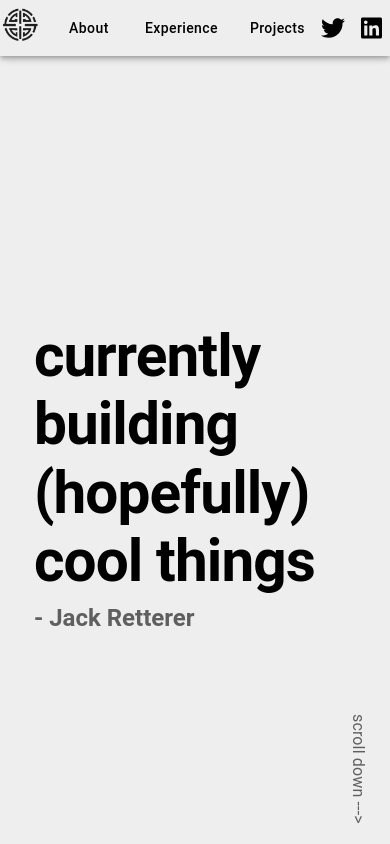
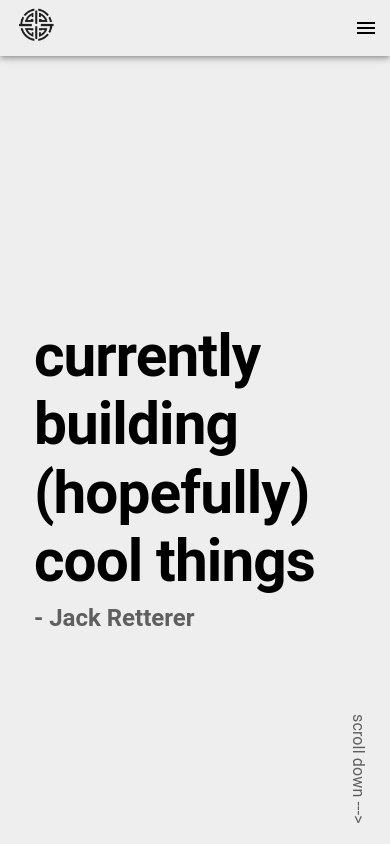
Before and after one commit to jackretterer/jackretterer, a React (Create React App) app: page / in a window 390 px wide. Shown: the top 844 px of the page. Built offline with nearby package versions, Linux system fonts and the light colour scheme.

Commit message:
Added hamburger menu

```diff
--- a/src/components/NavBar.js
+++ b/src/components/NavBar.js
@@ -1,5 +1,6 @@
-import React from 'react';
-import { AppBar, Toolbar, Typography, Button, IconButton } from '@mui/material';
+import React, { useState, useEffect } from 'react';
+import { AppBar, Toolbar, Typography, Button, IconButton, List, ListItemText, ListItem, Drawer } from '@mui/material';
+import MenuIcon from '@mui/icons-material/Menu';
 import { styled } from '@mui/material/styles';
 import { Link } from 'react-router-dom';
 import { FontAwesomeIcon } from '@fortawesome/react-fontawesome';
@@ -18,16 +19,63 @@ const StyledIconButton = styled(IconButton)({
 });
 
 const NavBar = () => {
+  const [mobileOpen, setMobileOpen] = useState(false);
+  const [isMobile, setIsMobile] = useState(window.innerWidth < 768);
+
+  useEffect(() => {
+    const handleResize = () => {
+      setIsMobile(window.innerWidth < 768);
+    };
+
+    window.addEventListener('resize', handleResize);
+    return () => {
+      window.removeEventListener('resize', handleResize);
+    };
+  }, []);
+
+  const handleDrawerToggle = () => {
+    setMobileOpen(!mobileOpen);
+  };
+
+  const drawer = (
+    <>
+      <List>
+        {['About', 'Experience', 'Projects'].map((text) => (
+          <ListItem button key={text} sx={{textTransform: 'none'}} component="a" href={`#${text.toLowerCase()}`}>
+            <ListItemText primary={text} />
+          </ListItem>
+        ))}
+      </List>
+      <StyledIconButton href="https://twitter.com/jaretterer" target="_blank">
+        <FontAwesomeIcon icon={faTwitter} />
+      </StyledIconButton>
+      <StyledIconButton href="https://linkedin.com/jackretterer" target="_blank">
+        <FontAwesomeIcon icon={faLinkedin} />
+      </StyledIconButton>
+    </>
+  );
+
   return (
     <AppBar position="sticky" sx={{ backgroundColor: '#EEEEEE', elevation: 0, borderBottom: 'none' }}>
-      <Toolbar sx={{ padding: '0px', margin: '0px' }}>
+      <Toolbar sx={{ padding: '0 16px', margin: '0px' }}>
         <StyledTypography variant="h6" component={Link} to="/" sx={{ textDecoration: 'none' }}>
           <img src={logo} alt="Logo" style={{ height: '40px' }} />
         </StyledTypography>
-        <div>
-          <Button color="inherit" href="#about" sx={{ color: 'black', marginRight: 2, textDecoration: 'none', textTransform: 'none', '&:hover': { backgroundColor: 'transparent', opacity: 1 }}}>About</Button>
-          <Button color="inherit" href="#experience" sx={{ color: 'black', marginRight: 2, textDecoration: 'none', textTransform: 'none', '&:hover': { backgroundColor: 'transparent', opacity: 1 }}}>Experience</Button>
-          <Button color="inherit" href="#projects" sx={{ color: 'black', textDecoration: 'none', textTransform: 'none', '&:hover': { backgroundColor: 'transparent', opacity: 1 }}}>Projects</Button>
+        { isMobile ?
+        <IconButton
+          aria-label="open drawer"
+          edge="end"
+          onClick={handleDrawerToggle}
+          sx={{ color: 'black' }}
+        >
+          <MenuIcon />
+        </IconButton>
+        : null }
+        { isMobile ? null :
+        <div sx={{ display: { xs: 'none', md: 'flex' }, alignItems: 'center' }}>
+          <Button color="inherit" href="#about" sx={{ color: 'black', textDecoration: 'none', textTransform: 'none' }}>About</Button>
+          <Button color="inherit" href="#experience" sx={{ color: 'black', textDecoration: 'none', textTransform: 'none' }}>Experience</Button>
+          <Button color="inherit" href="#projects" sx={{ color: 'black', textDecoration: 'none', textTransform: 'none' }}>Projects</Button>
           <StyledIconButton href="https://twitter.com/jaretterer" target="_blank">
             <FontAwesomeIcon icon={faTwitter} />
           </StyledIconButton>
@@ -35,7 +83,17 @@ const NavBar = () => {
             <FontAwesomeIcon icon={faLinkedin} />
           </StyledIconButton>
         </div>
+        }
       </Toolbar>
+      <Drawer
+        variant="temporary"
+        anchor="right"
+        open={mobileOpen}
+        onClose={handleDrawerToggle}
+        ModalProps={{ keepMounted: true, marginRight: '5%' }}
+      >
+        {drawer}
+      </Drawer>
     </AppBar>
   );
 };
```
